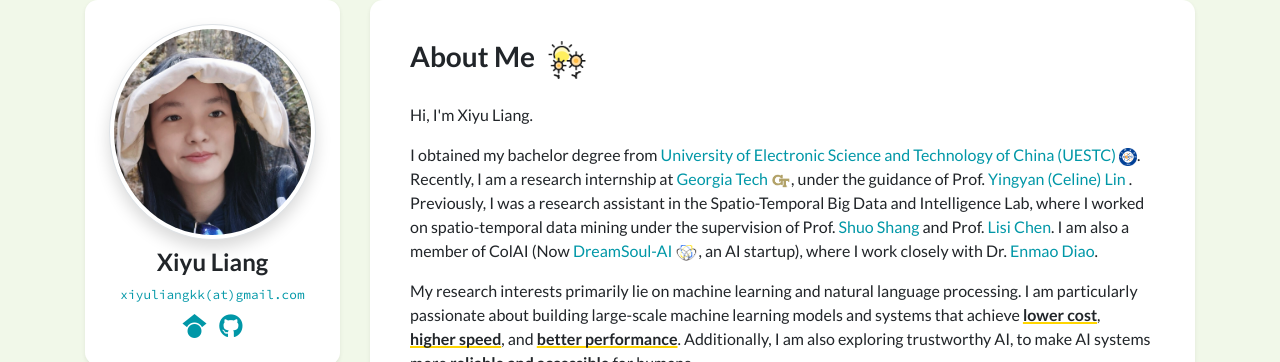
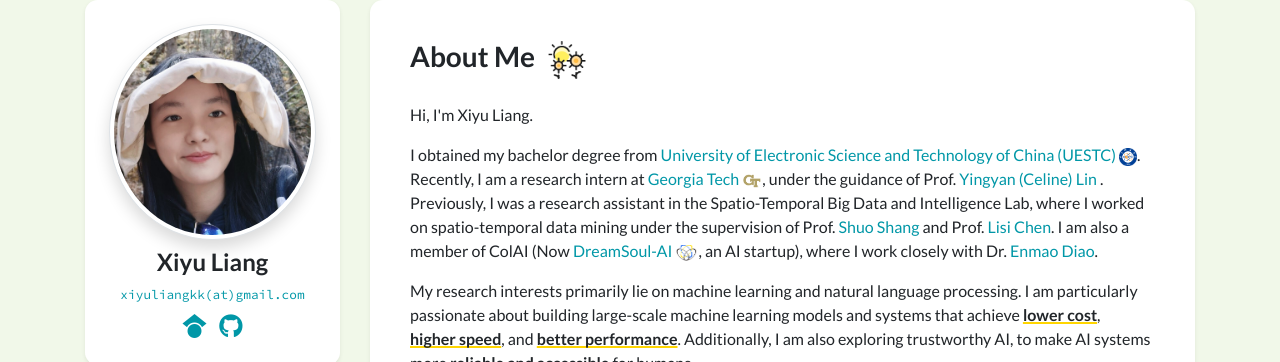
Before and after one commit to xiyuLiang09/xiyuliang09.github.io, a Jekyll site: the page built from index.html, in a window 1280 px wide and 900 px high. Shown: the part 80-442 px from the top of the window. Built offline with Jekyll 4.4.1, drawn with Linux system fonts in a browser that asks for light colours; nearby versions of some CDN libraries; a style sheet for code colours, icons or effects is not loaded.

Commit message:
Update profile.yml

```diff
--- a/_data/profile.yml
+++ b/_data/profile.yml
@@ -26,7 +26,7 @@
     Hi, I'm Xiyu Liang.
   </p>
   <p>
-    I obtained my bachelor degree from <a href="https://en.uestc.edu.cn/" target="_blank">University of Electronic Science and Technology of China (UESTC)</a> <img src="/assets/images/badges/uestc.png" style="width:18px; height:18px;">. Recently, I am a research internship at <a href="https://www.gatech.edu/" target="_blank">Georgia Tech</a> <img src="assets/images/GeorgiaTech.png" style="width:20px; height:20px;">, under the guidance of Prof. <a href="https://eiclab.scs.gatech.edu/pages/team.html#PI" target="_blank">Yingyan (Celine) Lin</a> . Previously, I was a research assistant in the Spatio-Temporal Big Data and Intelligence Lab, where I worked on spatio-temporal data mining under the supervision of Prof. <a href="https://scholar.google.com/citations?hl=zh-CN&user=8qdXaOkAAAAJ" target="_blank">Shuo Shang</a> and Prof. <a href="https://ieeexplore.ieee.org/author/37070108800">Lisi Chen</a>. I am also a member of ColAI (Now <a href="https://github.com/DreamSoul-AI/" target="_blank">DreamSoul-AI</a> <img src="/assets/images/dreamsoul.png" style="width:23px; height:16px;">, an AI startup), where I work closely with Dr. <a href="https://diaoenmao.com/" target="_blank">Enmao Diao</a>.
+    I obtained my bachelor degree from <a href="https://en.uestc.edu.cn/" target="_blank">University of Electronic Science and Technology of China (UESTC)</a> <img src="/assets/images/badges/uestc.png" style="width:18px; height:18px;">. Recently, I am a research intern at <a href="https://www.gatech.edu/" target="_blank">Georgia Tech</a> <img src="assets/images/GeorgiaTech.png" style="width:20px; height:20px;">, under the guidance of Prof. <a href="https://eiclab.scs.gatech.edu/pages/team.html#PI" target="_blank">Yingyan (Celine) Lin</a> . Previously, I was a research assistant in the Spatio-Temporal Big Data and Intelligence Lab, where I worked on spatio-temporal data mining under the supervision of Prof. <a href="https://scholar.google.com/citations?hl=zh-CN&user=8qdXaOkAAAAJ" target="_blank">Shuo Shang</a> and Prof. <a href="https://ieeexplore.ieee.org/author/37070108800">Lisi Chen</a>. I am also a member of ColAI (Now <a href="https://github.com/DreamSoul-AI/" target="_blank">DreamSoul-AI</a> <img src="/assets/images/dreamsoul.png" style="width:23px; height:16px;">, an AI startup), where I work closely with Dr. <a href="https://diaoenmao.com/" target="_blank">Enmao Diao</a>.
   </p>
   <p>
     My research interests primarily lie on machine learning and natural language processing. I am particularly passionate about building large-scale machine learning models and systems that achieve <span class="text-hl">lower cost</span>, <span class="text-hl">higher speed</span>, and <span class="text-hl">better performance</span>. Additionally, I am also exploring trustworthy AI, to make AI systems more <span class="text-hl">reliable and accessible</span> for humans.
```
